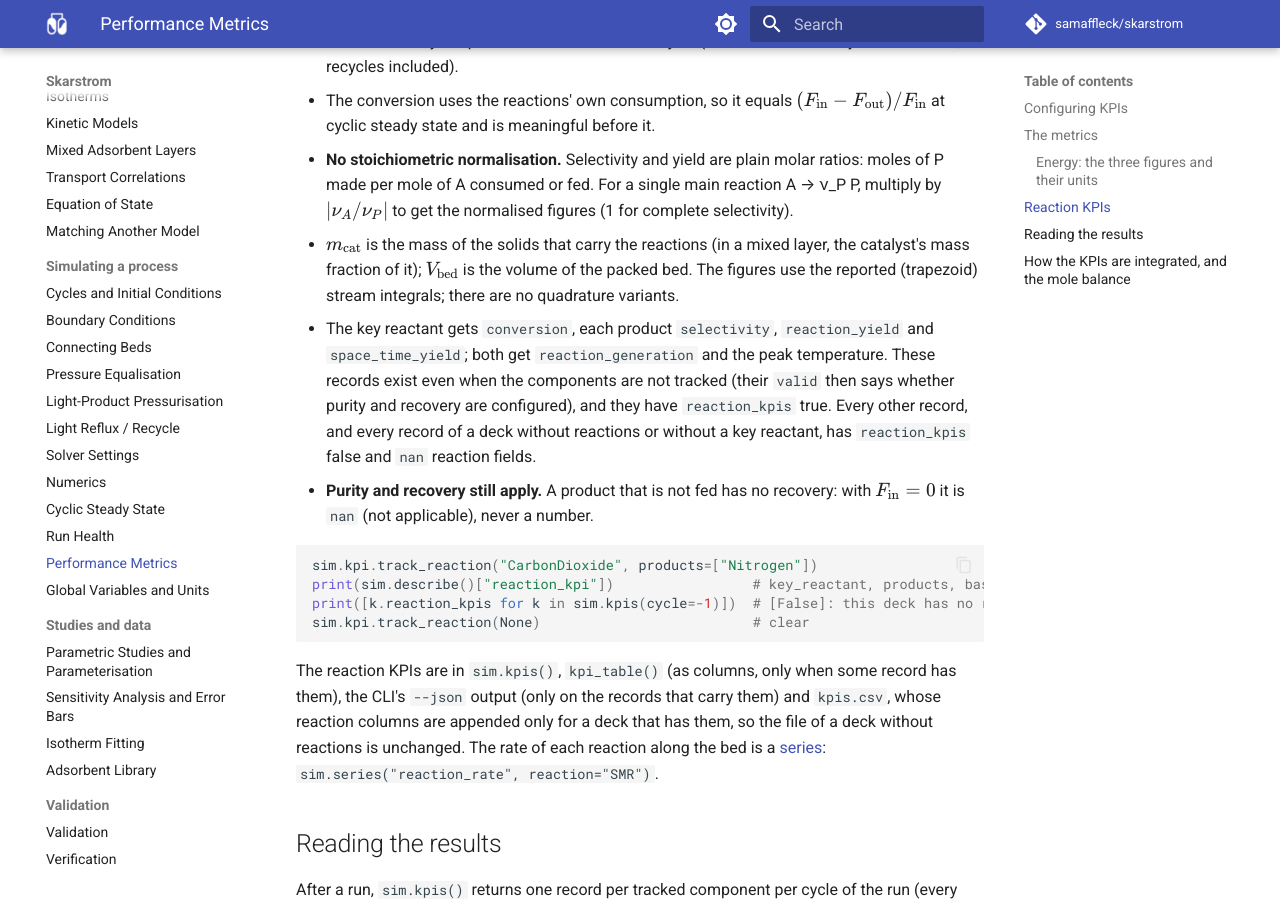
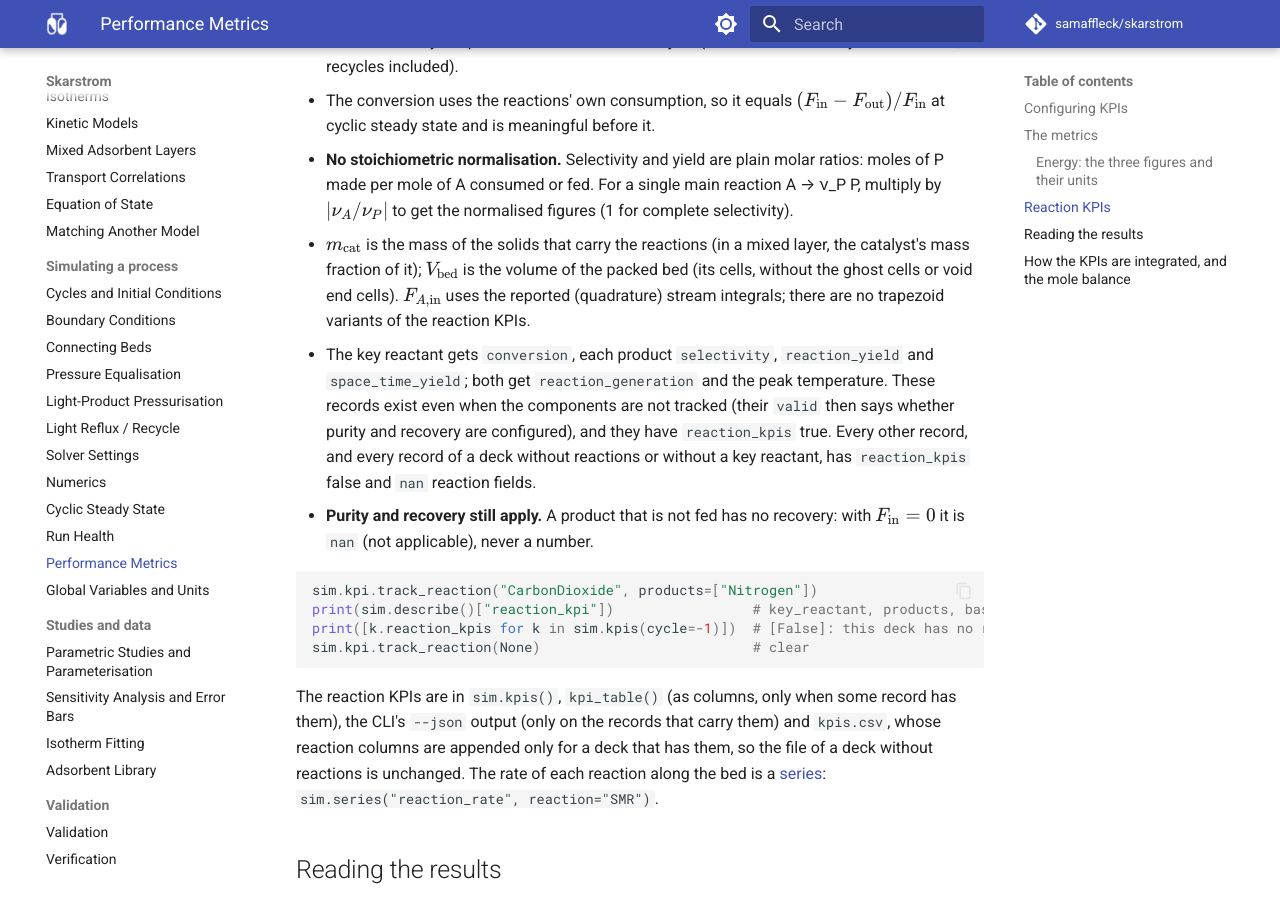
Before and after one commit to samaffleck/skarstrom, an MkDocs documentation site: the page built from docs/performance-metrics.md, in a window 1280 px wide and 900 px high, scrolled down 5251 px. Built offline with MkDocs 1.6.1 and Material for MkDocs 9.7.7, drawn with Linux system fonts in a browser that asks for light colours; comment, search, counter and statistics services are not loaded.

Commit message:
Fix the mole-balance anchor and the reaction KPI integral note in the docs
Co-Authored-By: Claude Opus 5.5 <noreply@anthropic.com>
Claude-Session: https://claude.ai/code/session_01LRbL7T7cxwJF1srXBVk7Te
Signed-off-by: Claude <noreply@anthropic.com>

```diff
--- a/docs/performance-metrics.md
+++ b/docs/performance-metrics.md
@@ -117,7 +117,7 @@ print(f"electrical {k.electrical_energy / 1e6:.3f} GJ/t, thermal {k.thermal_ener
 
 For a deck with reactions (`adsorbent[ID].reaction[ID].*`), the KPI configuration also takes a **key reactant** A, the **products** P to report, and the **space-time yield basis**. In Python, `sim.kpi.track_reaction("Methane", products=["Hydrogen", "CarbonDioxide"], basis="catalyst_mass")`; through the registry, `kpi.reaction.key_reactant` (a choice: `none` or a component name), `kpi.reaction.product[C]` (true or false per component) and `kpi.reaction.basis` (`catalyst_mass` or `bed_volume`). In C++, `build::SetReactionKPI` (adsim/objects/deck_builder.h).
 
-From the moles $G_i$ the reactions made of each component in the bed over the cycle (negative when consumed; the same generation the [mole balance](#quadrature-kpis-and-the-mole-balance) and the [CSS check](cyclic-steady-state.md) count) and the moles of A fed, $F_{A,\text{in}}$:
+From the moles $G_i$ the reactions made of each component in the bed over the cycle (negative when consumed; the same generation the [mole balance](#how-the-kpis-are-integrated-and-the-mole-balance) and the [CSS check](cyclic-steady-state.md) count) and the moles of A fed, $F_{A,\text{in}}$:
 
 | KPI | Field | Definition | Unit |
 |---|---|---|---|
@@ -131,7 +131,7 @@ From the moles $G_i$ the reactions made of each component in the bed over the cy
 - $F_{A,\text{in}}$ is the key reactant's **Feed** endpoints when it has a KPI configuration with some; otherwise every endpoint's inflow of A over the cycle (all streams that carry A into the bed, recycles included).
 - The conversion uses the reactions' own consumption, so it equals $(F_{\text{in}} - F_{\text{out}}) / F_{\text{in}}$ at cyclic steady state and is meaningful before it.
 - **No stoichiometric normalisation.** Selectivity and yield are plain molar ratios: moles of P made per mole of A consumed or fed. For a single main reaction A → ν_P P, multiply by $|\nu_A / \nu_P|$ to get the normalised figures (1 for complete selectivity).
-- $m_{\text{cat}}$ is the mass of the solids that carry the reactions (in a mixed layer, the catalyst's mass fraction of it); $V_{\text{bed}}$ is the volume of the packed bed. The figures use the reported (trapezoid) stream integrals; there are no quadrature variants.
+- $m_{\text{cat}}$ is the mass of the solids that carry the reactions (in a mixed layer, the catalyst's mass fraction of it); $V_{\text{bed}}$ is the volume of the packed bed (its cells, without the ghost cells or void end cells). $F_{A,\text{in}}$ uses the reported (quadrature) stream integrals; there are no trapezoid variants of the reaction KPIs.
 - The key reactant gets `conversion`, each product `selectivity`, `reaction_yield` and `space_time_yield`; both get `reaction_generation` and the peak temperature. These records exist even when the components are not tracked (their `valid` then says whether purity and recovery are configured), and they have `reaction_kpis` true. Every other record, and every record of a deck without reactions or without a key reactant, has `reaction_kpis` false and `nan` reaction fields.
 - **Purity and recovery still apply.** A product that is not fed has no recovery: with $F_{\text{in}} = 0$ it is `nan` (not applicable), never a number.
 
```
